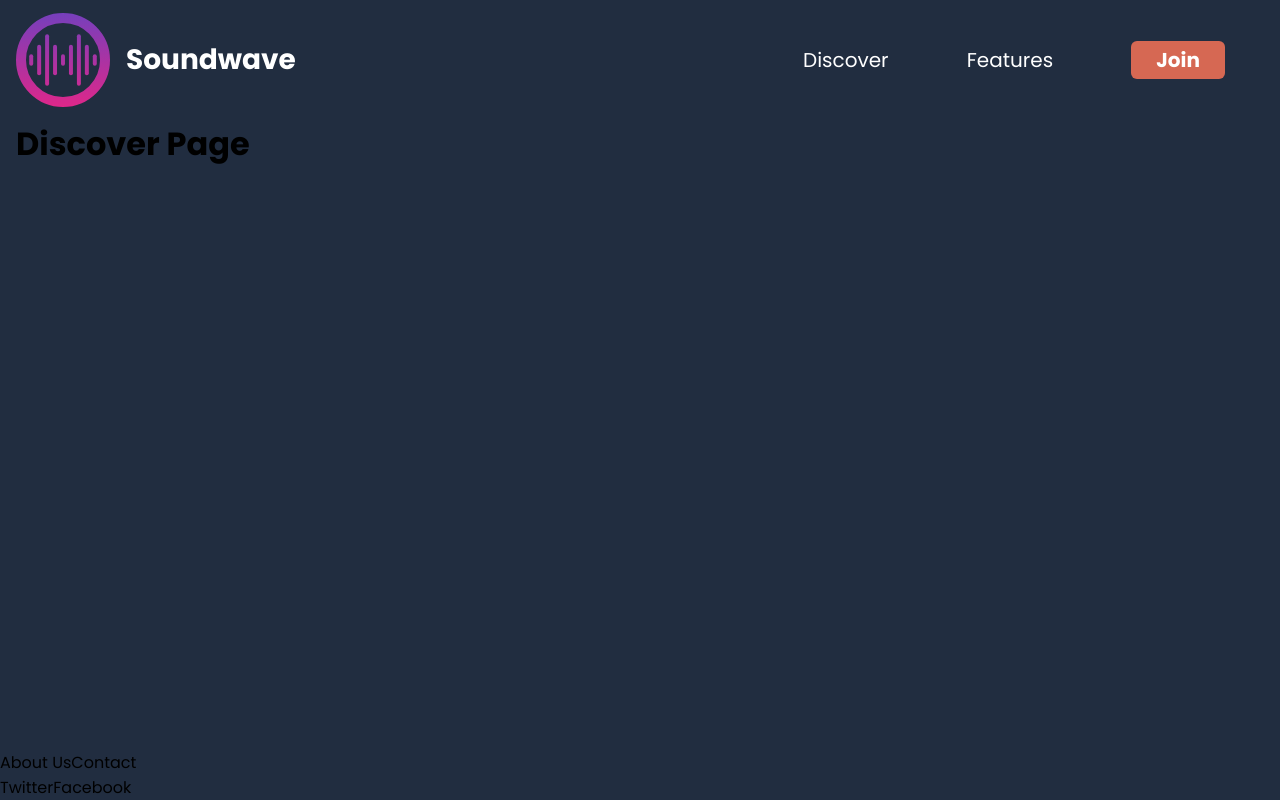
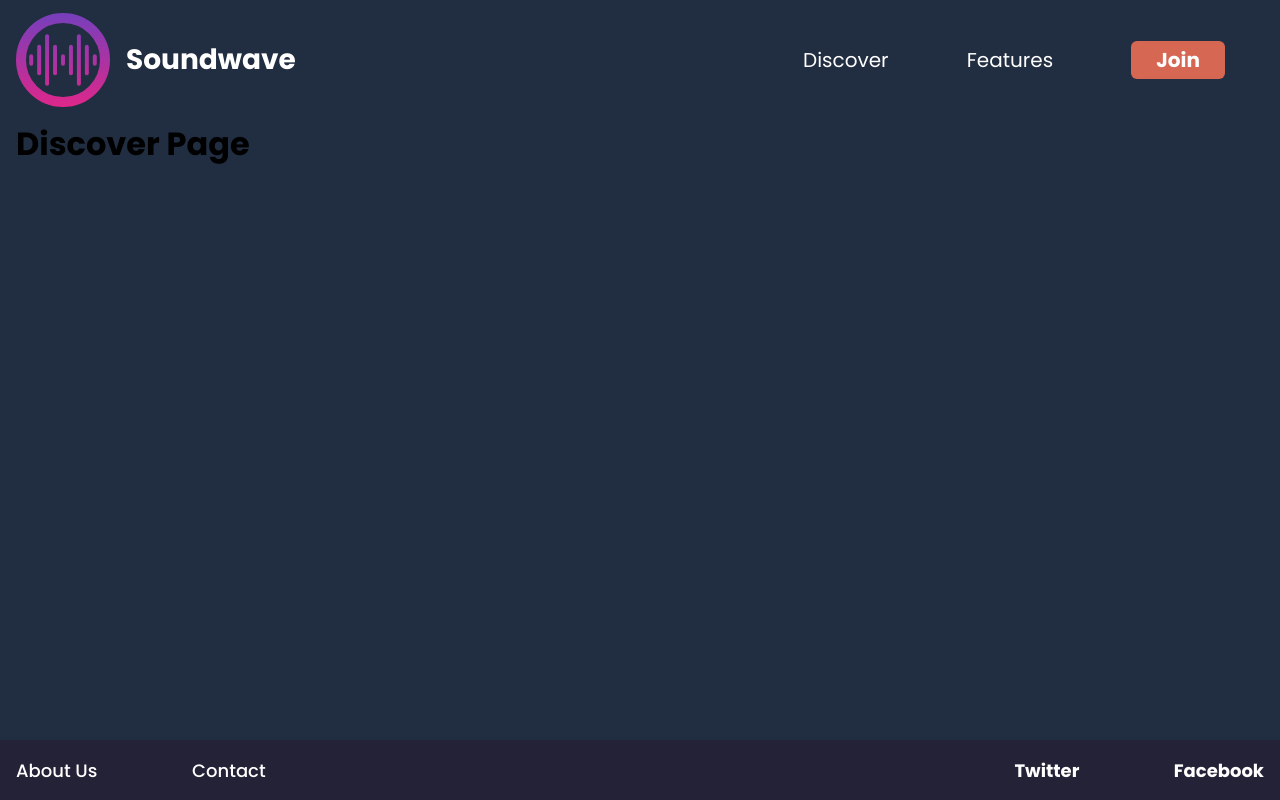
Before and after one commit to EtshD1/Soundwave, a React (Create React App) app: page /discover in a window 1280 px wide. Built offline with nearby package versions, Linux system fonts and the light colour scheme.

Commit message:
style footer

```diff
--- a/src/Footer.jsx
+++ b/src/Footer.jsx
@@ -4,22 +4,30 @@ import Styles from "./Styles/footer.module.css";
 export default function Footer(props) {
   return (
     <footer>
+      <div className={Styles.Container}>
+        <div className={Styles.Links}>
           <div>
-        <div className={Styles.Links}>
-          <span href="#">
+            <span>
               About Us
             </span>
-          <span href="#">
+          </div>
+          <div>
+            <span>
               Contact
             </span>
           </div>
+        </div>
+        <div className={Styles.SocialLink}>
           <div>
-          <span href="#">
+            <span>
               Twitter
             </span>
-          <span href="#">
+          </div>
+          <div>
+            <span>
               Facebook
             </span>
+          </div>
         </div>
       </div>
     </footer>
--- a/src/Styles/footer.module.css
+++ b/src/Styles/footer.module.css
@@ -0,0 +1,56 @@
+footer {
+  min-height: 3.75rem;
+  display: flex;
+  flex-direction: column;
+  justify-content: center;
+  background-color: #232236;
+  color: #fff;
+}
+
+.Container {
+  width: 100%;
+  max-width: 1280px;
+  padding: 0.5rem 1rem;
+  margin: 0 auto;
+  display: flex;
+  justify-content: space-between;
+  flex-direction: column;
+  font-size: 1.125rem;
+}
+
+.Links {
+  font-weight: 500;
+  padding-bottom: 2rem;
+}
+
+.SocialLink {
+  align-items: flex-end;
+  font-weight: 700;
+}
+
+.Links, .SocialLink {
+  flex: 0 0 20%;
+  flex-direction: column;
+  min-width: 12rem;
+  display: flex;
+}
+
+.Links div, .SocialLink div {
+  padding-bottom: 1rem;
+  cursor: pointer;
+}
+
+.SocialLink div:last-child {
+  padding: 0;
+}
+
+@media (min-width: 675px) {
+  .Container, .SocialLink ,.Links {
+    flex-direction: row;
+    justify-content: space-between;
+  }
+
+  .SocialLink div, .Links div, .Links {
+    padding: 0;
+  }
+}
```
Lines whose indentation alone changed are shown as unchanged.
